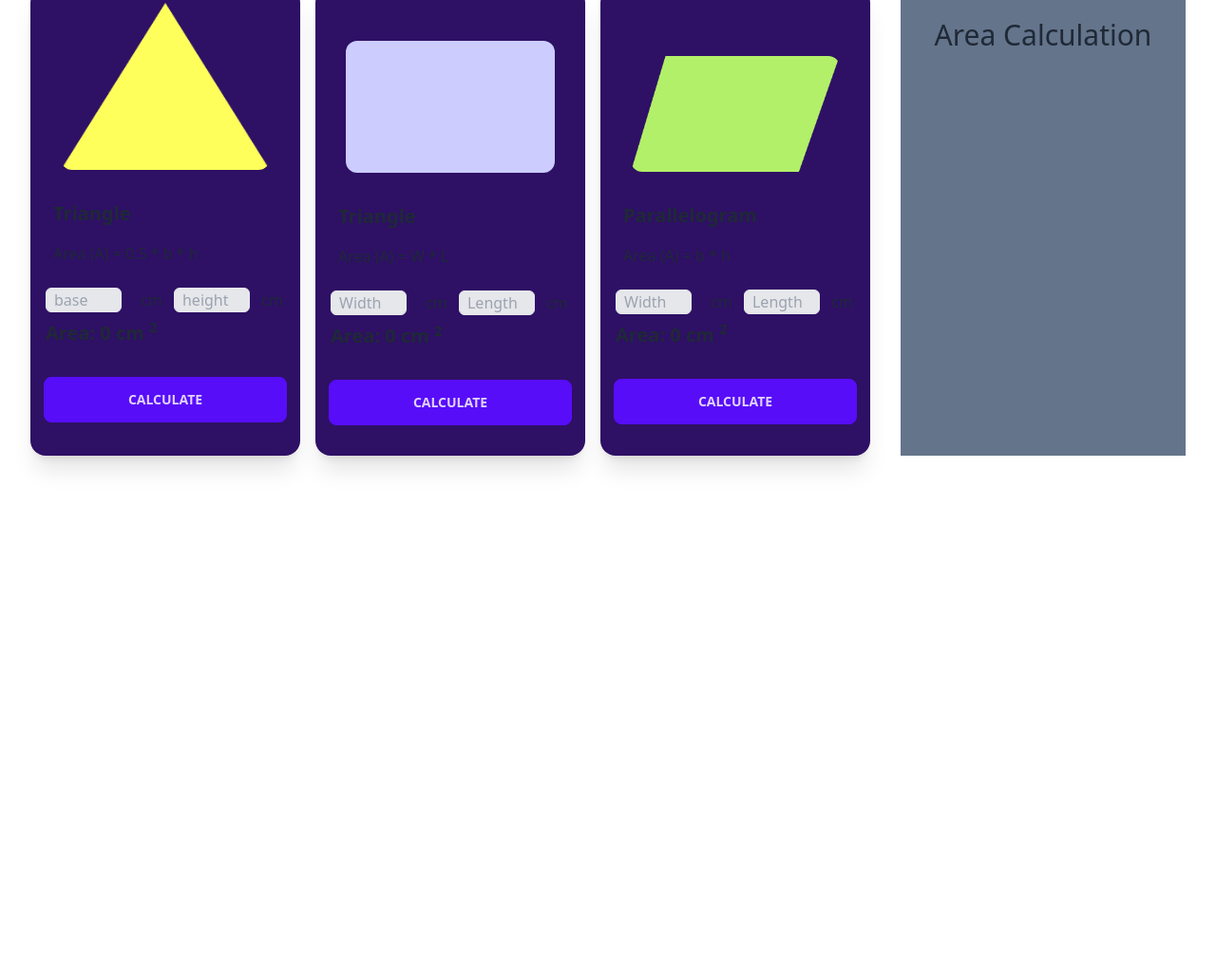
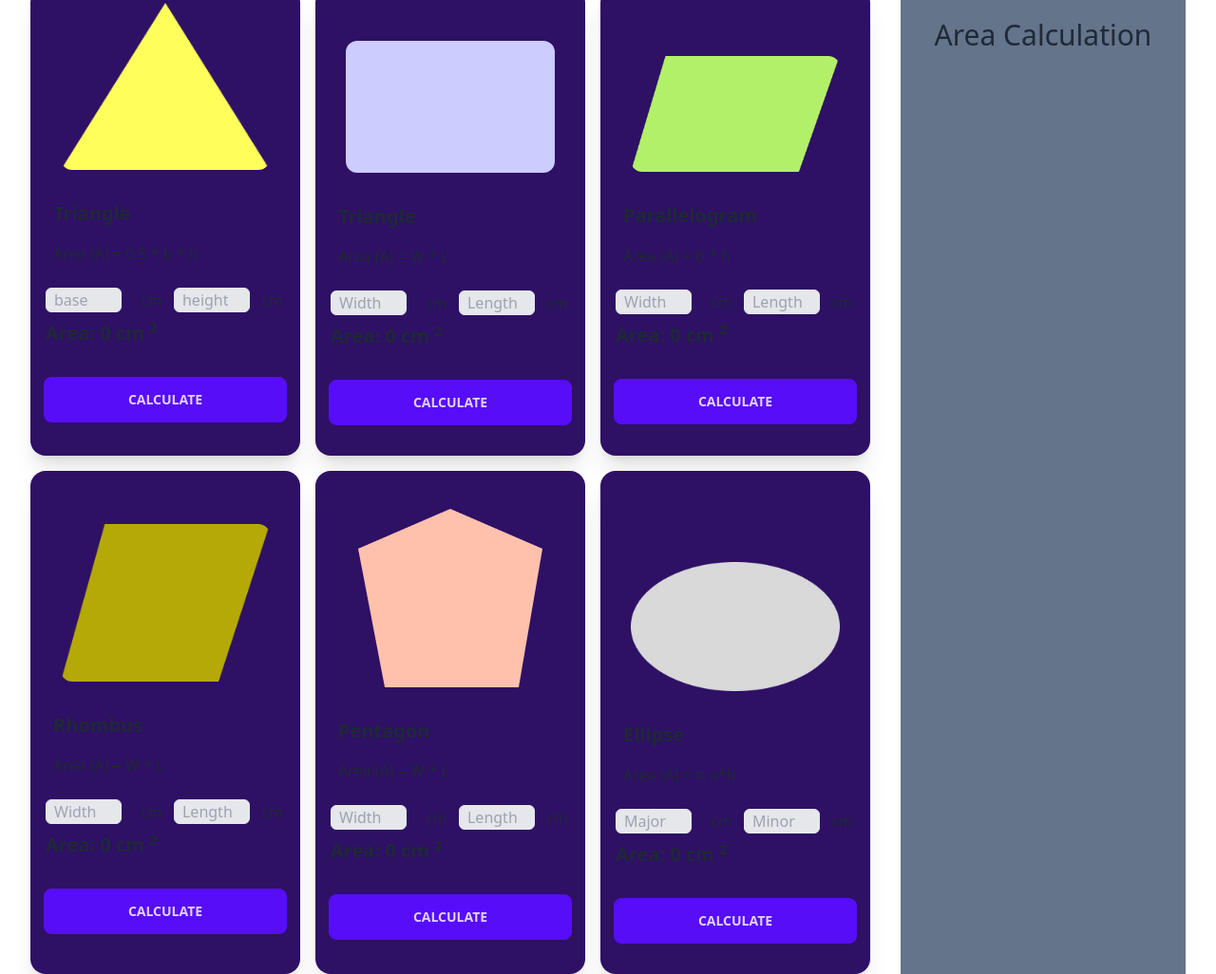
Before and after one commit to Shero-Programmer/Geometry-Genius, a plain HTML site: page index.html in a window 1280 px wide. Shown: the part 109-1135 px from the top of the page at 95% size. Before the commit the page ends 800 px from the top, so only its background shows below. Drawn offline with nearby package versions, Linux system fonts and the light colour scheme.

Commit message:
reusable function created

```diff
--- a/index.html
+++ b/index.html
@@ -143,6 +143,129 @@
               </div>
             </div>
           </div>
+          <!-- Rhombus Card -->
+          <div class="card bg-base-100 shadow-xl bg-violet-950 pt-10">
+            <figure class="px-8">
+              <img
+                src="./images/rhombus.png"
+                alt="Shoes"
+                class="rounded-xl my-4"
+              />
+            </figure>
+            <div class="mx-2">
+              <h2 class="card-title m-4">Rhombus</h2>
+              <p class="m-4">Area (A) = W * L</p>
+              <p>
+                <input
+                  id="rectangle-width"
+                  type="text"
+                  class="border w-20 m-2 px-2 rounded-md bg-gray-200"
+                  placeholder="Width"
+                />
+                <span class="m-2">cm</span>
+                <input
+                  id="rectangle-length"
+                  type="text"
+                  class="border w-20 px-2 rounded-md bg-gray-200"
+                  placeholder="Length"
+                />
+                <span class="ml-2">cm</span>
+              </p>
+              <p class="mx-2 text-xl font-bold">
+                Area: <span id="rectangle-area">0 </span> cm <sup>2</sup>
+              </p>
+              <div class="card-actions">
+                <button
+                  onclick="calculateRectangleArea()"
+                  class="btn btn-primary w-64 mx-auto mt-8 mb-8"
+                >
+                  Calculate
+                </button>
+              </div>
+            </div>
+          </div>
+          <!-- Pentagon Card -->
+          <div class="card bg-base-100 shadow-xl bg-violet-950 pt-6">
+            <figure class="px-8">
+              <img
+                src="./images/pentagon.png"
+                alt="Shoes"
+                class="rounded-xl my-4"
+              />
+            </figure>
+            <div class="mx-2">
+              <h2 class="card-title m-4">Pentagon</h2>
+              <p class="m-4">Area (A) = W * L</p>
+              <p>
+                <input
+                  id="rectangle-width"
+                  type="text"
+                  class="border w-20 m-2 px-2 rounded-md bg-gray-200"
+                  placeholder="Width"
+                />
+                <span class="m-2">cm</span>
+                <input
+                  id="rectangle-length"
+                  type="text"
+                  class="border w-20 px-2 rounded-md bg-gray-200"
+                  placeholder="Length"
+                />
+                <span class="ml-2">cm</span>
+              </p>
+              <p class="mx-2 text-xl font-bold">
+                Area: <span id="rectangle-area">0 </span> cm <sup>2</sup>
+              </p>
+              <div class="card-actions">
+                <button
+                  onclick="calculateRectangleArea()"
+                  class="btn btn-primary w-64 mx-auto mt-8 mb-8"
+                >
+                  Calculate
+                </button>
+              </div>
+            </div>
+          </div>
+          <!-- Ellipse -->
+          <div class="card bg-base-100 shadow-xl bg-violet-950 pt-20">
+            <figure class="px-8">
+              <img
+                src="./images/ellipse.png"
+                alt="Shoes"
+                class="rounded-xl my-4"
+              />
+            </figure>
+            <div class="mx-2">
+              <h2 class="card-title m-4">Ellipse</h2>
+              <p class="m-4">Area (A) = π a*b</p>
+              <p>
+                <input
+                  id="ellipse-major-radius"
+                  type="text"
+                  class="border w-20 m-2 px-2 rounded-md bg-gray-200"
+                  placeholder="Major"
+                />
+                <span class="m-2">cm</span>
+                <input
+                  id="ellipse-minor-radius"
+                  type="text"
+                  class="border w-20 px-2 rounded-md bg-gray-200"
+                  placeholder="Minor"
+                />
+                <span class="ml-2">cm</span>
+              </p>
+              <p class="mx-2 text-xl font-bold">
+                Area: <span id="ellipse-area">0 </span> cm <sup>2</sup>
+              </p>
+              <div class="card-actions">
+                <button
+                  onclick="calculateEllipseArea()"
+                  class="btn btn-primary w-64 mx-auto mt-8 mb-8"
+                >
+                  Calculate
+                </button>
+              </div>
+            </div>
+          </div>
         </div>
         <!-- Area Calculation -->
         <div class="text-3xl w-[300px] bg-slate-500 ml-8 text-center py-8">
@@ -150,6 +273,7 @@
         </div>
       </div>
     </main>
-    <script src="./js/area-calculator.js"></script>
+    <!-- <script src="./js/area-calculator.js"></script> -->
+    <script src="./js/area-calculation-with function.js"></script>
   </body>
 </html>
--- /dev/null
+++ b/js/area-calculation-with function.js
@@ -0,0 +1,38 @@
+// Reusable Function --> Reduce the duplicate code
+
+function calculateTriangleArea() {
+  const triangleBase = getInputValue('triangle-base');
+  const triangleHeight = getInputValue('triangle-height');
+  const triangleArea = 0.5 * triangleBase * triangleHeight;
+
+  //   Show Triangle Area
+
+  setElementInnerText('triangle-area', triangleArea);
+}
+
+// Calculate Ellipse Area
+
+function calculateEllipseArea() {
+  const major = getInputValue('ellipse-major-radius');
+  const minor = getInputValue('ellipse-minor-radius');
+  const ellipseArea = 3.14 * major * minor;
+  // Show Ellipse Area
+
+  setElementInnerText('ellipse-area', ellipseArea);
+}
+
+// reusable get input value function
+
+function getInputValue(fieldId) {
+  const inputField = document.getElementById(fieldId);
+  const inputFieldText = inputField.value;
+  const fieldValue = parseFloat(inputFieldText);
+  return fieldValue;
+}
+
+// reusable set inner text function
+
+function setElementInnerText(elementId, area) {
+  const element = document.getElementById(elementId);
+  element.innerText = area;
+}
--- a/js/area-calculator.js
+++ b/js/area-calculator.js
@@ -45,7 +45,6 @@ function calculateParallelogramArea() {
   const parallelogramBaseField = document.getElementById('parallelogram-base');
   const parallelogramBaseTextValue = parallelogramBaseField.value;
   const parallelogramBase = parseFloat(parallelogramBaseTextValue);
-}
 
   // Get the Parallelogram height
 
@@ -63,3 +62,4 @@ const parallelogramArea = parallelogramBase * parallelogramHeight;
 
   const parallelogramAreaSpan = document.getElementById('parallelogram-area');
   parallelogramAreaSpan.innerText = parallelogramArea;
+}
```
Lines whose indentation alone changed are shown as unchanged.
